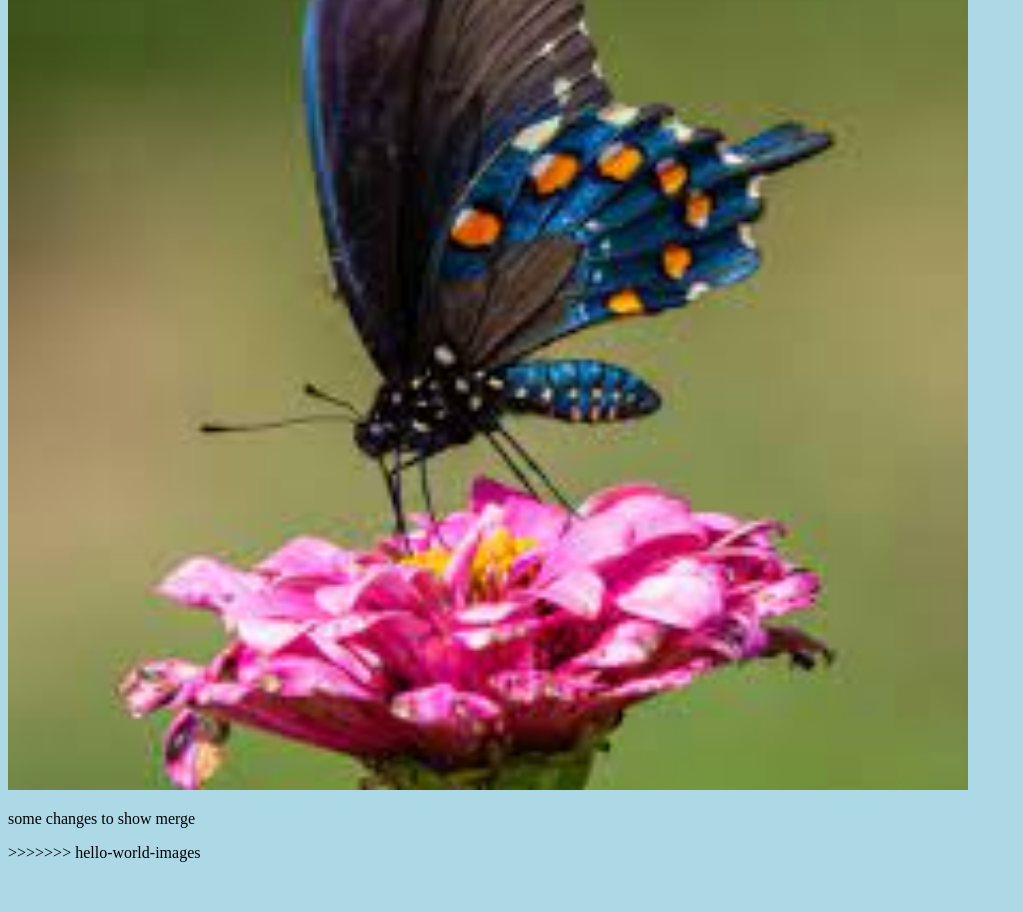
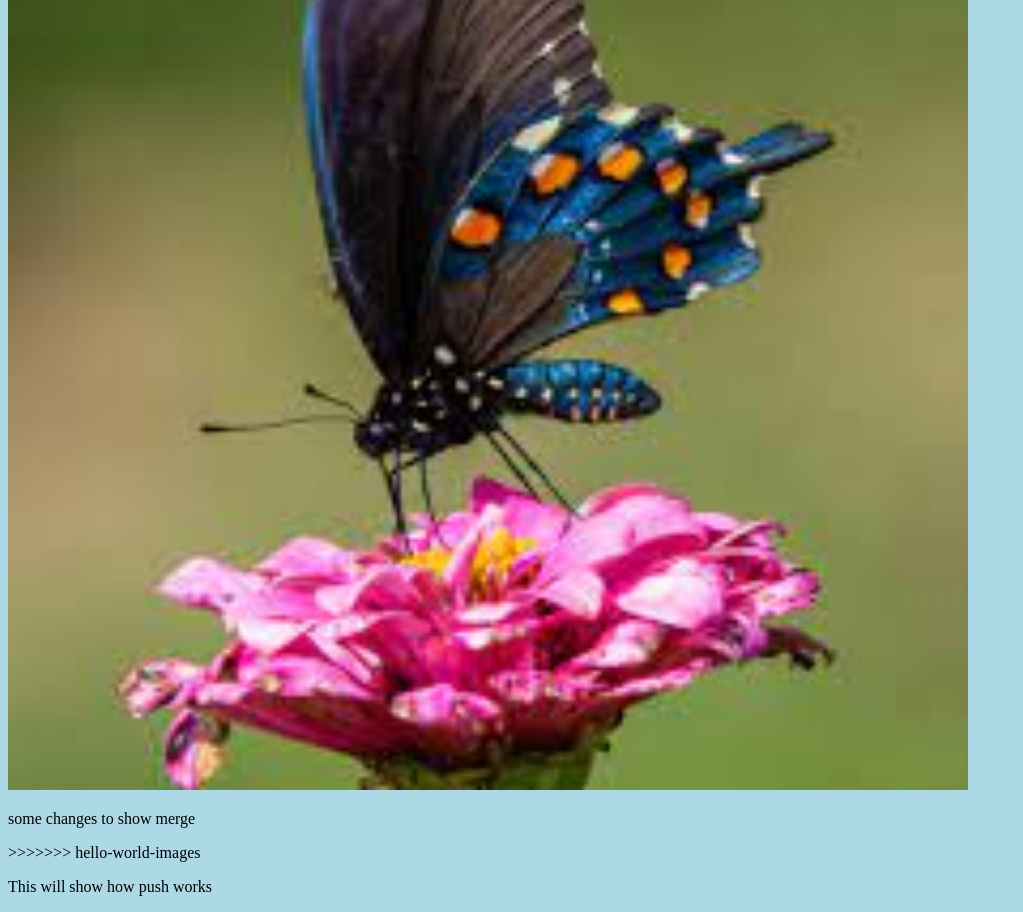
Before and after one commit to VrushaliNaik/Hello-World, a plain HTML site: page index.html in a window 1280 px wide. Shown: the part 386-1298 px from the top of the page, without its empty margins (0-1023 px from the left). Before the commit the page ends 1256 px from the top, so only its background shows below. Drawn offline with Linux system fonts and the light colour scheme.

Commit message:
Line to explain push

```diff
--- a/index.html
+++ b/index.html
@@ -14,5 +14,6 @@
 style = "width:100%;max-width:960px"></div>
 <p>some changes to show merge</p>
 >>>>>>> hello-world-images
+<p> This will show how push works</p>
 </body>
 </html>
```
